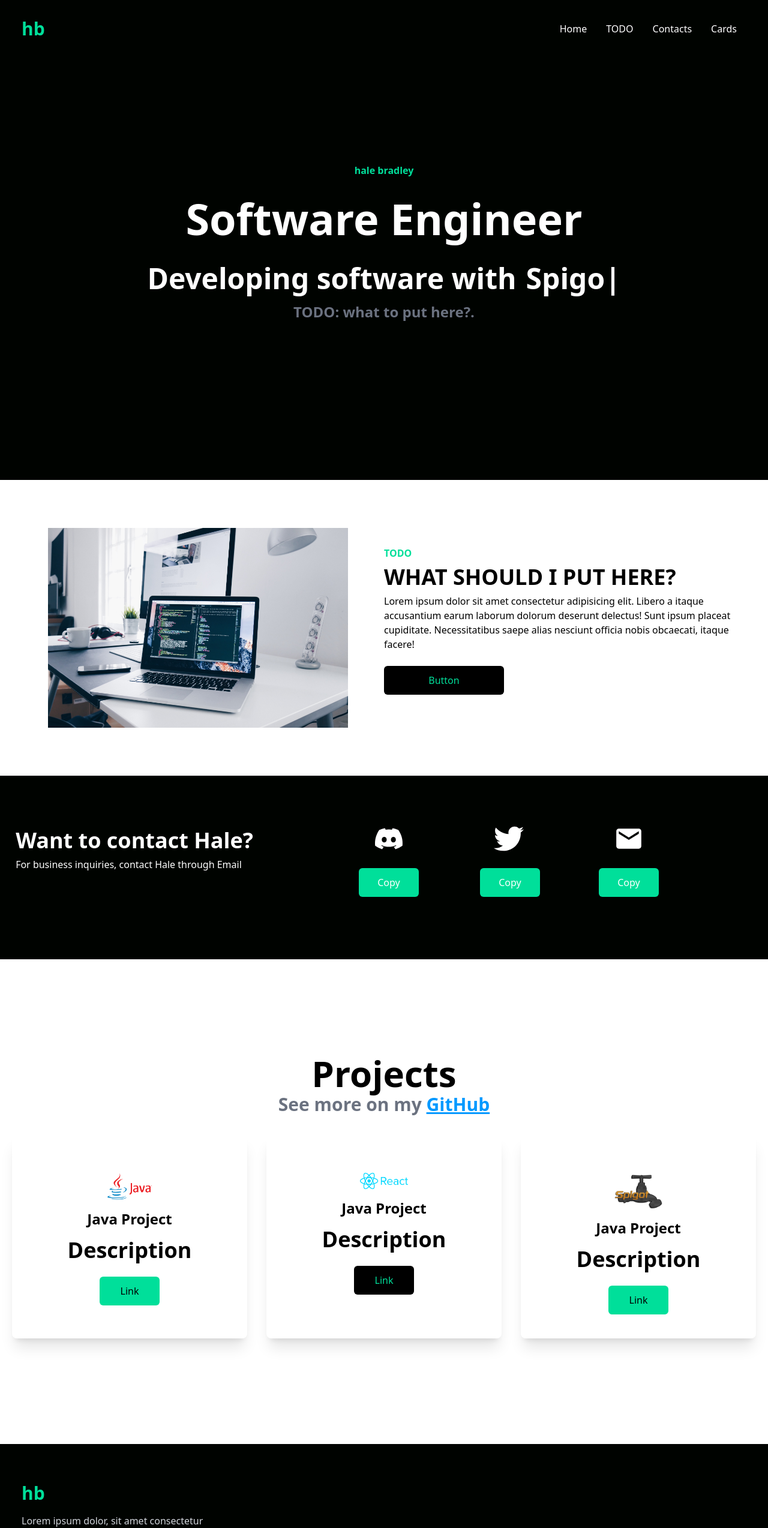
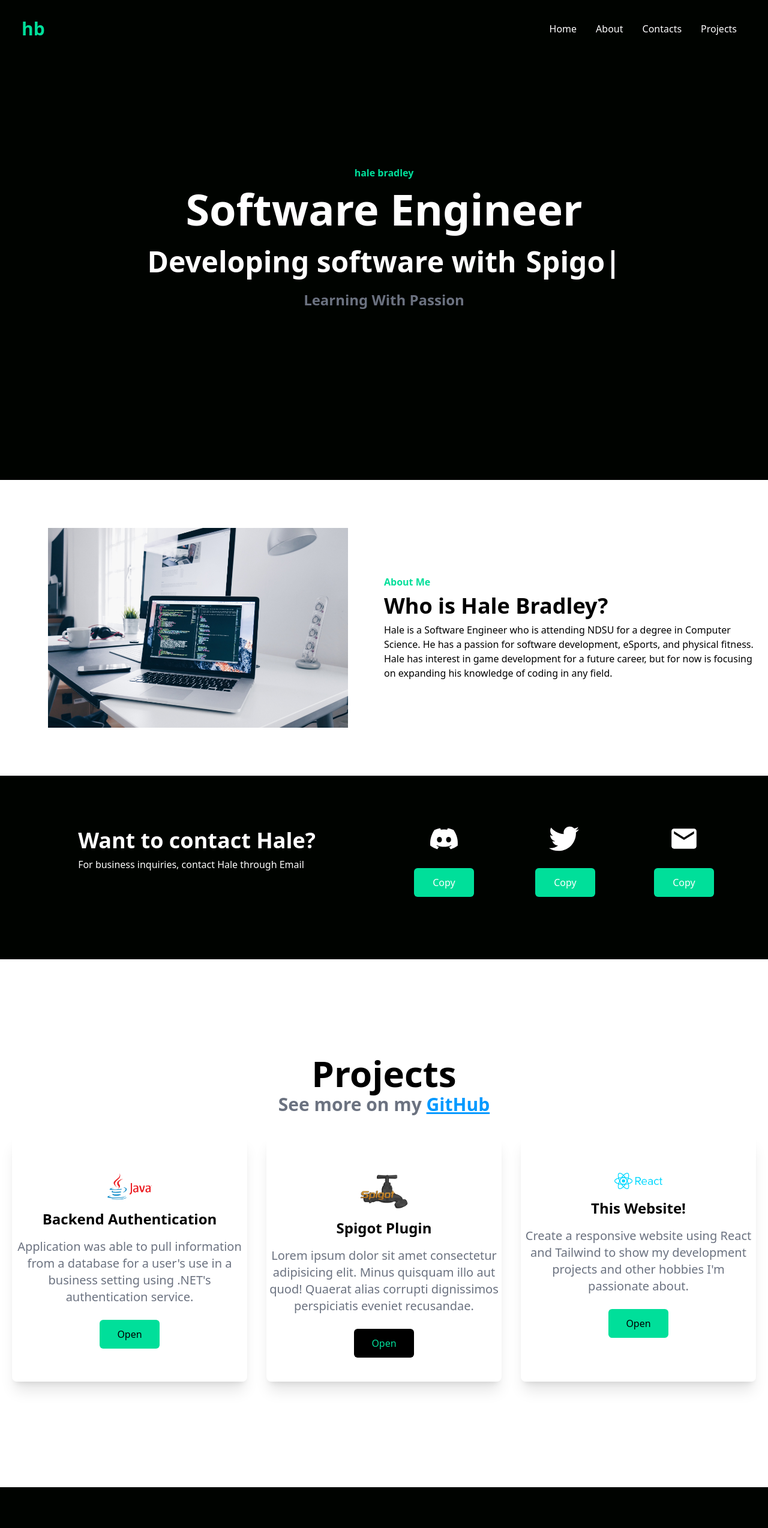
Before and after one commit to HaleBradley/Personal-Portfolio-Website, a React (Create React App) app: page / in a window 1280 px wide. Shown: the top 2547 px of the page at 60% size. Built offline with nearby package versions, Linux system fonts and the light colour scheme.

Commit message:
Added About Me and more functionality

```diff
--- a/src/App.js
+++ b/src/App.js
@@ -1,19 +1,19 @@
 import React from "react";
-import Cards from "./components/Cards";
+import Projects from "./components/Projects";
 import Contact from "./components/Contact";
 import Footer from "./components/Footer";
 import Hero from "./components/Hero";
 import Navbar from "./components/Navbar";
-import Projects from "./components/Projects";
+import AboutMe from "./components/AboutMe";
 
 function App() {
   return (
     <div className="App">
       <Navbar />
       <Hero />
+      <AboutMe />
+      <Contact />
       <Projects />
-      <Contact />
-      <Cards />
       <Footer />
     </div>
   );
--- /dev/null
+++ b/src/components/AboutMe.jsx
@@ -0,0 +1,19 @@
+import React from 'react'
+import Dev from '../assets/dev.jpg'
+
+function AboutMe() {
+  return (
+    <div className='w-full bg-white py-16 px-4'>
+        <div className='max-w-[1240px] mx-auto grid md:grid-cols-2'>
+            <img src={Dev} alt='Dev Image' className='w-[500px] mx-auto my-4'/>
+            <div className='flex flex-col justify-center'>
+                <p className='text-[#00df9a] font-bold'>About Me</p>
+                <h1 className='md:text-4xl sm:text-3xl text-2xl font-bold py-2'>Who is Hale Bradley?</h1>
+                <p className=''>Hale is a Software Engineer who is attending NDSU for a degree in Computer Science. He has a passion for software development, eSports, and physical fitness. Hale has interest in game development for a future career, but for now is focusing on expanding his knowledge of coding in any field.</p>
+            </div>
+        </div>
+    </div>
+  )
+}
+
+export default AboutMe
--- a/src/components/Cards.jsx
+++ /dev/null
@@ -1,37 +0,0 @@
-import React from 'react'
-import JavaLogo from '../assets/javalogo.png'
-import ReactLogo from '../assets/reactlogo.png'
-import SpigotLogo from '../assets/spigotlogo.png'
-
-const Cards = () => {
-  return (
-    <div className='w-full py-[10rem] px-4 bg-white'>
-        <h2 className='text-center md:text-6xl sm:text-5xl text-4xl font-bold mb-1 text-[black]'>Projects</h2>
-        <p className=' text-center md:text-3xl sm:text-2xl text-xl font-bold text-gray-500 mb-4'>See more on my <a href='https://github.com/HaleBradley' target='_blank' className='text-[#0099ff] underline'>GitHub</a></p>
-        <div className='max-w-[1240px] mx-auto grid md:grid-cols-3 gap-8'>
-            <div className='w-full shadow-xl flex flex-col py-4 my-4 rounded-lg hover:scale-105 duration-300'>
-                <img src={JavaLogo} alt='Java' className='w-20 mx-auto mt-[3rem] bg-white' />
-                <h2 className='text-2xl font-bold text-center py-4'>Java Project</h2>
-                <p className='text-center text-4xl font-bold'>Description</p>
-                <button className='bg-[#00df9a] w-[100px] rounded-md font-medium my-6 mx-auto px-6 py-3'>Link</button>
-            </div>
-
-            <div className='w-full shadow-xl flex flex-col py-4 my-4 rounded-lg hover:scale-105 duration-300'>
-                <img src={ReactLogo} alt='Java' className='w-20 mx-auto mt-[3rem] bg-white' />
-                <h2 className='text-2xl font-bold text-center py-4'>Java Project</h2>
-                <p className='text-center text-4xl font-bold'>Description</p>
-                <button className='bg-black text-[#00df9a] w-[100px] rounded-md font-medium my-6 mx-auto px-6 py-3'>Link</button>
-            </div>
-
-            <div className='w-full shadow-xl flex flex-col py-4 my-4 rounded-lg hover:scale-105 duration-300'>
-                <img src={SpigotLogo} alt='Java' className='w-20 mx-auto mt-[3rem] bg-white' />
-                <h2 className='text-2xl font-bold text-center py-4'>Java Project</h2>
-                <p className='text-center text-4xl font-bold'>Description</p>
-                <button className='bg-[#00df9a] w-[100px] rounded-md font-medium my-6 mx-auto px-6 py-3'>Link</button>
-            </div>
-        </div>
-    </div>
-  )
-}
-
-export default Cards
--- a/src/components/Contact.jsx
+++ b/src/components/Contact.jsx
@@ -25,12 +25,12 @@ const Contact = () => {
 
   return (
     <div className='w-full py-16 text-white px-4'>
-        <div className='max-x-[1240px] mx-auto grid md:grid-cols-3'>
+        <div className='max-x-[1240px] mx-auto grid md:grid-cols-2'>
             <div className='mx-auto my-4'>
                 <h1 className='md:text-4xl sm:text-3xl text-2xl font-bold py-2'>Want to contact Hale?</h1>
                 <p>For business inquiries, contact Hale through Email</p>
             </div>
-            <div className='my-4 col-span-2 mx-auto'>
+            <div className='my-4'>
                 <div className='flex flex-col sm:flex-row justify-between'>
                     <div className='grid grid-cols-3'>
                         <div className='justify-center justify-self-center mx-auto px-12'>
--- a/src/components/Footer.jsx
+++ b/src/components/Footer.jsx
@@ -6,7 +6,7 @@ const Footer = () => {
     <div className='max-w-[1240px] mx-auto py-16 px-4 grid lg:grid-cols-3 gap-8 text-gray-300'>
         <div>
             <h1 className='w-full text-3xl font-bold text-[#00df9a]'>hb</h1>
-            <p className='py-4'>Lorem ipsum dolor, sit amet consectetur adipisicing elit. Debitis placeat sapiente dicta laudantium ullam repellat nam velit repellendus eaque quaerat fugiat quo, maiores tenetur, eligendi facilis voluptatum at in culpa!</p>
+            <p className='py-4'>Lorem ipsum dolor sit amet consectetur adipisicing elit. Culpa suscipit autem iure nulla omnis eaque nesciunt soluta eligendi magni illum!</p>
             <div className='flex justify-between md:w-[75%] my-6'>
                 <a href='https://github.com/HaleBradley' target="_blank"><FaGithubSquare size={30} /></a>
                 <a href='https://twitter.com/HaleTheDev' target="_blank"><FaTwitter size={30} /></a>
--- a/src/components/Hero.jsx
+++ b/src/components/Hero.jsx
@@ -5,13 +5,13 @@ const Hero = () => {
   return (
     <div className='text-white'>
         <div className='max-w-[800px] mt-[-96px] w-full h-screen mx-auto text-center flex flex-col justify-center'>
-            <p className='text-[#00df9a] font-bold p-2'>hale bradley</p>
-            <h1 className='md:text-7xl sm:text-6xl text-4xl font-bold md:py-6'>Software Engineer</h1>
+            <p className='text-[#00df9a] font-bold px-2'>hale bradley</p>
+            <h1 className='md:text-7xl sm:text-6xl text-4xl font-bold md:py-3'>Software Engineer</h1>
             <div className='flex justify-center items-center'>
                 <p className='md:text-5xl sm:text-4xl text-xl font-bold py-4'>Developing software with</p>
                 <Typed className='md:text-5xl sm:text-4xl text-xl font-bold pl-2 md:pl-4' strings={['Java', 'React', 'Spigot', 'Django', 'C#', 'C++']} typeSpeed={120} backSpeed={140} loop />
             </div>
-            <p className='md:text-2xl text-xl font-bold text-gray-500'>TODO: what to put here?.</p>
+            <p className='md:text-2xl text-xl font-bold text-gray-500 py-2'>Learning With Passion</p>
         </div>
     </div>
   )
--- a/src/components/Navbar.jsx
+++ b/src/components/Navbar.jsx
@@ -19,7 +19,7 @@ const Navbar = () => {
         }
     }
 
-    const goToTODO = () => {
+    const goToAboutMe = () => {
         if(nav){
             setNav(!nav)
             window.scrollTo({
@@ -49,7 +49,7 @@ const Navbar = () => {
         }
     }
 
-    const goToCards = () => {
+    const goToProjects = () => {
         if(nav){
             setNav(!nav)
             window.scrollTo({
@@ -69,9 +69,9 @@ const Navbar = () => {
         <h1 className='w-full text-3xl font-bold text-[#00df9a]'>hb</h1>
         <ul className='hidden md:flex'>
             <li className='p-4'><button onClick={goToHome}>Home</button></li>
-            <li className='p-4'><button onClick={goToTODO}>TODO</button></li>
+            <li className='p-4'><button onClick={goToAboutMe}>About</button></li>
             <li className='p-4'><button onClick={goToContacts}>Contacts</button></li>
-            <li className='p-4'><button onClick={goToCards}>Cards</button></li>
+            <li className='p-4'><button onClick={goToProjects}>Projects</button></li>
         </ul>
         <div onClick={handleNav} className='block md:hidden'>
             {nav ? <AiOutlineClose size={20} /> : <AiOutlineMenu size={20} />}
@@ -80,9 +80,9 @@ const Navbar = () => {
         <h1 className='w-full text-3xl font-bold text-[#00df9a] m-4'>hb</h1>
             <ul className='p-4'>
                 <li className='p-4 border-b border-gray-600'><button onClick={goToHome}>HOME</button></li>
-                <li className='p-4 border-b border-gray-600'><button onClick={goToTODO}>TODO</button></li>
+                <li className='p-4 border-b border-gray-600'><button onClick={goToAboutMe}>ABOUT</button></li>
                 <li className='p-4 border-b border-gray-600'><button onClick={goToContacts}>CONTACTS</button></li>
-                <li className='p-4 border-b border-gray-600'><button onClick={goToCards}>CARDS</button></li>
+                <li className='p-4 border-b border-gray-600'><button onClick={goToProjects}>PROJECTS</button></li>
             </ul>
         </div>
     </div>
--- a/src/components/Projects.jsx
+++ b/src/components/Projects.jsx
@@ -1,16 +1,34 @@
 import React from 'react'
-import Dev from '../assets/dev.jpg'
+import JavaLogo from '../assets/javalogo.png'
+import ReactLogo from '../assets/reactlogo.png'
+import SpigotLogo from '../assets/spigotlogo.png'
 
-function Projects() {
+const Projects = () => {
   return (
-    <div className='w-full bg-white py-16 px-4'>
-        <div className='max-w-[1240px] mx-auto grid md:grid-cols-2'>
-            <img src={Dev} alt='Dev Image' className='w-[500px] mx-auto my-4'/>
-            <div className='flex flex-col justify-center'>
-                <p className='text-[#00df9a] font-bold'>TODO</p>
-                <h1 className='md:text-4xl sm:text-3xl text-2xl font-bold py-2'>WHAT SHOULD I PUT HERE?</h1>
-                <p className=''>Lorem ipsum dolor sit amet consectetur adipisicing elit. Libero a itaque accusantium earum laborum dolorum deserunt delectus! Sunt ipsum placeat cupiditate. Necessitatibus saepe alias nesciunt officia nobis obcaecati, itaque facere!</p>
-                <button className='bg-black text-[#00df9a] w-[200px] rounded-md font-medium my-6 mx-auto md:mx-0 py-3'>Button</button>
+    <div className='w-full py-[10rem] px-4 bg-white'>
+        <h2 className='text-center md:text-6xl sm:text-5xl text-4xl font-bold mb-1 text-[black]'>Projects</h2>
+        <p className=' text-center md:text-3xl sm:text-2xl text-xl font-bold text-gray-500 mb-4'>See more on my <a href='https://github.com/HaleBradley' target='_blank' className='text-[#0099ff] underline'>GitHub</a></p>
+        <div className='max-w-[1240px] mx-auto grid md:grid-cols-3 gap-8'>
+
+            <div className='w-full shadow-xl flex flex-col py-4 my-4 rounded-lg hover:scale-105 duration-300'>
+                <img src={JavaLogo} alt='Java' className='w-20 mx-auto mt-[3rem] bg-white' />
+                <h2 className='text-2xl font-bold text-center py-4'>Backend Authentication</h2>
+                <p className='text-center text-xl text-gray-500'>Application was able to pull information from a database for a user's use in a business setting using .NET's authentication service.</p>
+                <button className='bg-[#00df9a] w-[100px] rounded-md font-medium my-6 mx-auto px-6 py-3'><a href='https://github.com/HaleBradley/Backend-Authentication' target='_blank'>Open</a></button>
+            </div>
+
+            <div className='w-full shadow-xl flex flex-col py-4 my-4 rounded-lg hover:scale-105 duration-300'>
+                <img src={SpigotLogo} alt='Java' className='w-20 mx-auto mt-[3rem] bg-white' />
+                <h2 className='text-2xl font-bold text-center py-4'>Spigot Plugin</h2>
+                <p className='text-center text-xl text-gray-500'>Lorem ipsum dolor sit amet consectetur adipisicing elit. Minus quisquam illo aut quod! Quaerat alias corrupti dignissimos perspiciatis eveniet recusandae.</p>
+                <button className='bg-black text-[#00df9a] w-[100px] rounded-md font-medium my-6 mx-auto px-6 py-3'>Open</button>
+            </div>
+
+            <div className='w-full shadow-xl flex flex-col py-4 my-4 rounded-lg hover:scale-105 duration-300'>
+                <img src={ReactLogo} alt='Java' className='w-20 mx-auto mt-[3rem] bg-white' />
+                <h2 className='text-2xl font-bold text-center py-4'>This Website!</h2>
+                <p className='text-center text-xl text-gray-500'>Create a responsive website using React and Tailwind to show my development projects and other hobbies I'm passionate about.</p>
+                <button className='bg-[#00df9a] w-[100px] rounded-md font-medium my-6 mx-auto px-6 py-3'><a href='https://github.com/HaleBradley/Personal-Portfolio-Website' target='_blank'>Open</a></button>
             </div>
         </div>
     </div>
```
